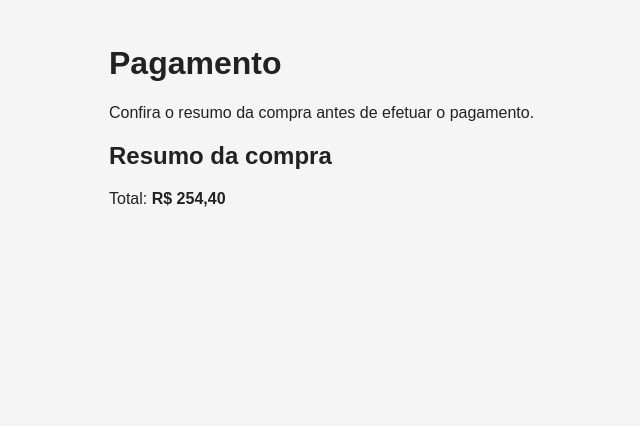
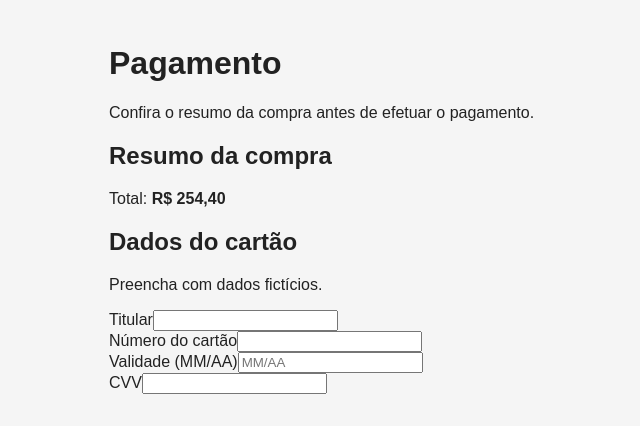
Before and after one commit to thaysifreccia/checkout-react, a React (Vite) app: page /pagamento in a window 1280 px wide. Shown: the top 426 px of the page, without its empty margins (75-715 px from the left). Built offline with nearby package versions, Linux system fonts and the light colour scheme.

Commit message:
Cria campos do formulário de pagamento

```diff
--- a/src/pages/Pagamento.jsx
+++ b/src/pages/Pagamento.jsx
@@ -10,6 +10,30 @@ function Pagamento() {
       <h1>Pagamento</h1>
       <p>Confira o resumo da compra antes de efetuar o pagamento.</p>
       <ResumoCompra total={total} />
+      <form>
+        <h2>Dados do cartão</h2>
+        <p>Preencha com dados fictícios.</p>
+
+        <div>
+          <label htmlFor="titular">Titular</label>
+          <input id="titular" type="text" />
+        </div>
+
+        <div>
+          <label htmlFor="numeroCartao">Número do cartão</label>
+          <input id="numeroCartao" type="text" inputMode="numeric" />
+        </div>
+
+        <div>
+          <label htmlFor="validade">Validade (MM/AA)</label>
+          <input id="validade" type="text" placeholder="MM/AA" />
+        </div>
+
+        <div>
+          <label htmlFor="cvv">CVV</label>
+          <input id="cvv" type="text" inputMode="numeric" />
+        </div>
+      </form>
     </main>
   );
 }
```
